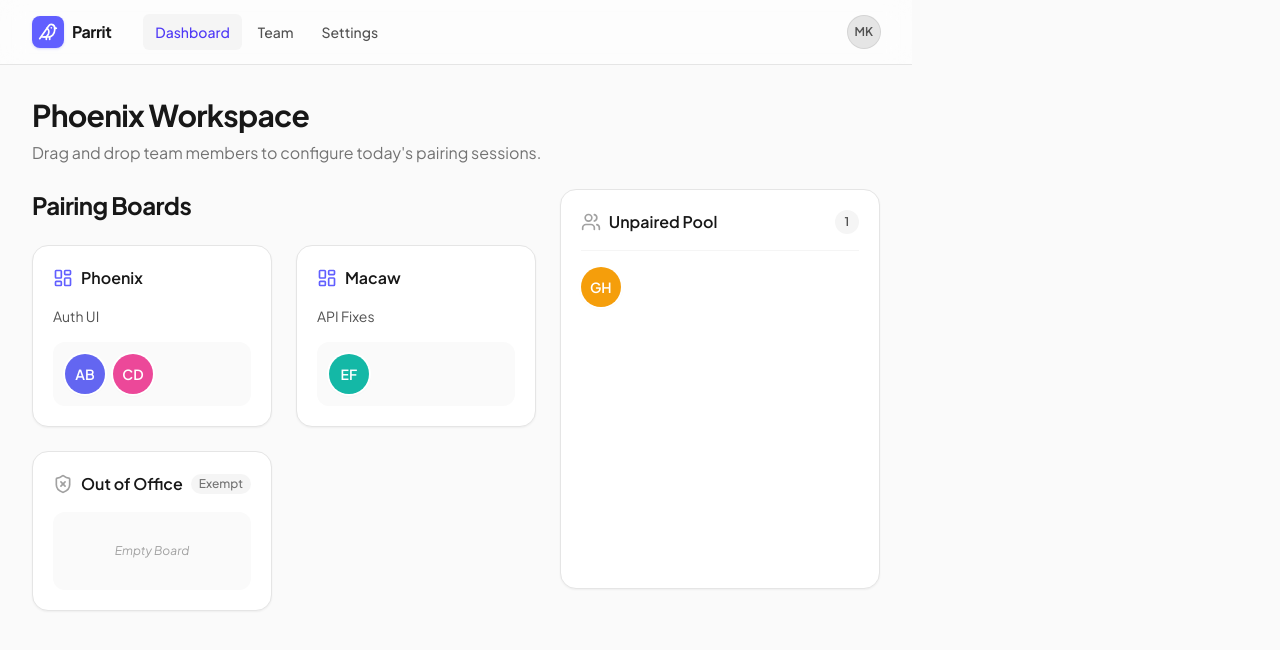
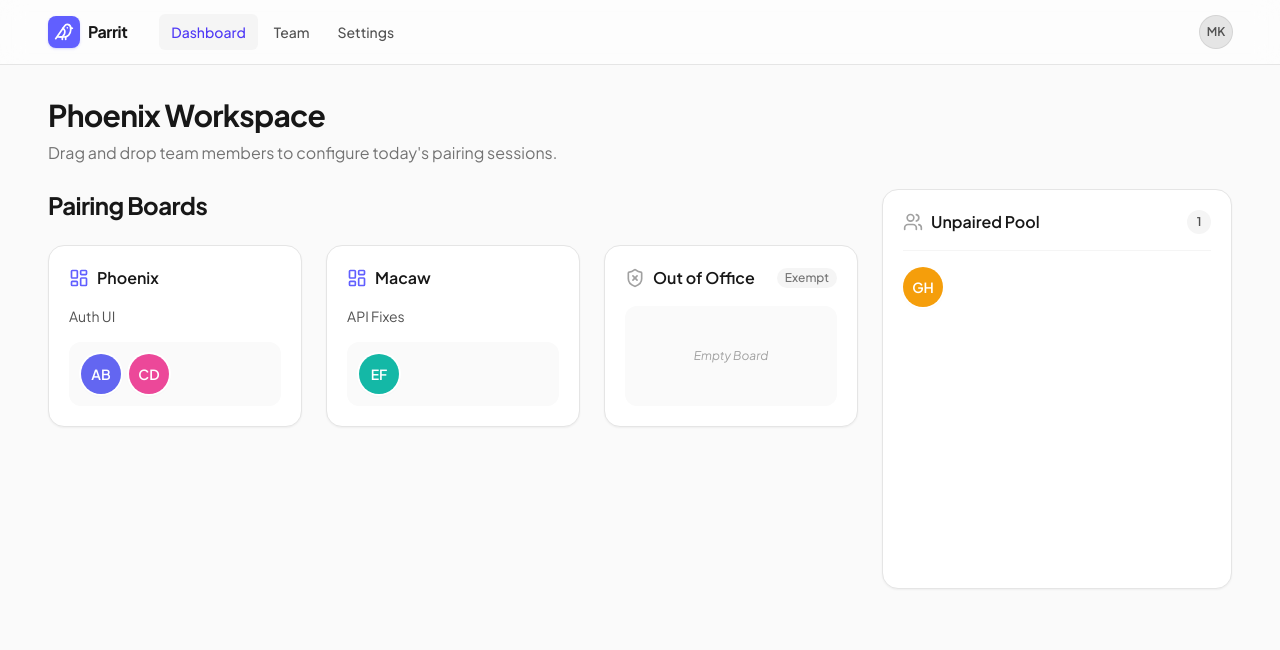
Before and after one commit to mketiku/parrit, a React (Vite) app: page / in a window 1280 px wide. Shown: the top 650 px of the page. Built offline with nearby package versions, Linux system fonts and the light colour scheme.

Commit message:
fix: refactor to fluid layout and remove body flex to fix visual bugs

```diff
--- a/src/components/layout/AppLayout.tsx
+++ b/src/components/layout/AppLayout.tsx
@@ -4,11 +4,11 @@ import { Bird } from 'lucide-react';
 
 export default function AppLayout() {
   return (
-    <div className="flex h-screen w-full flex-col bg-neutral-50 dark:bg-neutral-950 font-sans text-neutral-900 dark:text-neutral-100 selection:bg-indigo-500/30">
+    <div className="flex min-h-screen w-full flex-col font-sans selection:bg-indigo-500/30">
       {/* Header */}
-      <header className="sticky top-0 z-10 shrink-0 border-b border-neutral-200 bg-white/50 backdrop-blur-md dark:border-neutral-800 dark:bg-neutral-900/50">
-        <div className="mx-auto flex h-16 w-full max-w-[1600px] items-center justify-between px-6 md:px-8">
-          <div className="flex items-center gap-8">
+      <header className="sticky top-0 z-50 shrink-0 border-b border-neutral-200 bg-white/50 backdrop-blur-md dark:border-neutral-800 dark:bg-neutral-900/50">
+        <div className="mx-auto flex h-16 w-full items-center justify-between px-4 sm:px-6 lg:px-10 xl:px-12">
+          <div className="flex items-center gap-6 sm:gap-8">
             {/* Logo */}
             <div className="flex items-center gap-2">
               <div className="flex h-8 w-8 items-center justify-center rounded-lg bg-indigo-500 text-white shadow-sm shadow-indigo-500/20">
@@ -68,10 +68,8 @@ export default function AppLayout() {
       </header>
 
       {/* Main Content Area */}
-      <main className="flex-1 overflow-auto">
-        <div className="mx-auto w-full max-w-[1600px] p-6 md:p-8">
-          <Outlet />
-        </div>
+      <main className="flex-1 w-full mx-auto px-4 sm:px-6 lg:px-10 xl:px-12 py-6 md:py-8">
+        <Outlet />
       </main>
     </div>
   );
--- a/src/features/pairing/components/PairingWorkspace.tsx
+++ b/src/features/pairing/components/PairingWorkspace.tsx
@@ -130,14 +130,14 @@ export function PairingWorkspace() {
       onDragEnd={handleDragEnd}
       onDragCancel={handleDragCancel}
     >
-      <div className="flex flex-col gap-6 lg:flex-row lg:items-start">
+      <div className="flex flex-col gap-6 xl:flex-row xl:items-start">
         {/* Main Workspaces Column */}
-        <div className="flex-1 space-y-6">
+        <div className="flex-1 min-w-0 space-y-6">
           <h2 className="mb-6 text-2xl font-bold tracking-tight text-neutral-900 dark:text-neutral-100">
             Pairing Boards
           </h2>
 
-          <div className="grid grid-cols-1 gap-6 md:grid-cols-2">
+          <div className="grid grid-cols-1 gap-6 md:grid-cols-2 lg:grid-cols-3">
             {boards.map((board) => {
               const assignedPeople = people.filter((p) =>
                 (board.assignedPersonIds || []).includes(p.id)
@@ -154,7 +154,7 @@ export function PairingWorkspace() {
         </div>
 
         {/* Sidebar / Pool */}
-        <div className="shrink-0 w-full lg:w-80">
+        <div className="w-full shrink-0 xl:w-[350px]">
           <DroppableUnpairedPool people={unpairedPeople} />
         </div>
       </div>
--- a/src/index.css
+++ b/src/index.css
@@ -1,17 +1,18 @@
-@import "tailwindcss";
+@import 'tailwindcss';
 
 @theme {
-  --font-sans: "Plus Jakarta Sans", ui-sans-serif, system-ui, sans-serif, "Apple Color Emoji", "Segoe UI Emoji", "Segoe UI Symbol", "Noto Color Emoji";
+  --font-sans:
+    'Plus Jakarta Sans', ui-sans-serif, system-ui, sans-serif,
+    'Apple Color Emoji', 'Segoe UI Emoji', 'Segoe UI Symbol', 'Noto Color Emoji';
 }
 
 :root {
-  font-family: "Plus Jakarta Sans", system-ui, Avenir, Helvetica, Arial, sans-serif;
+  font-family:
+    'Plus Jakarta Sans', system-ui, Avenir, Helvetica, Arial, sans-serif;
 }
 
 body {
   margin: 0;
-  display: flex;
-  place-items: flex-start;
   min-width: 320px;
   min-height: 100vh;
   @apply bg-neutral-50 text-neutral-900 dark:bg-neutral-950 dark:text-neutral-100;
```
